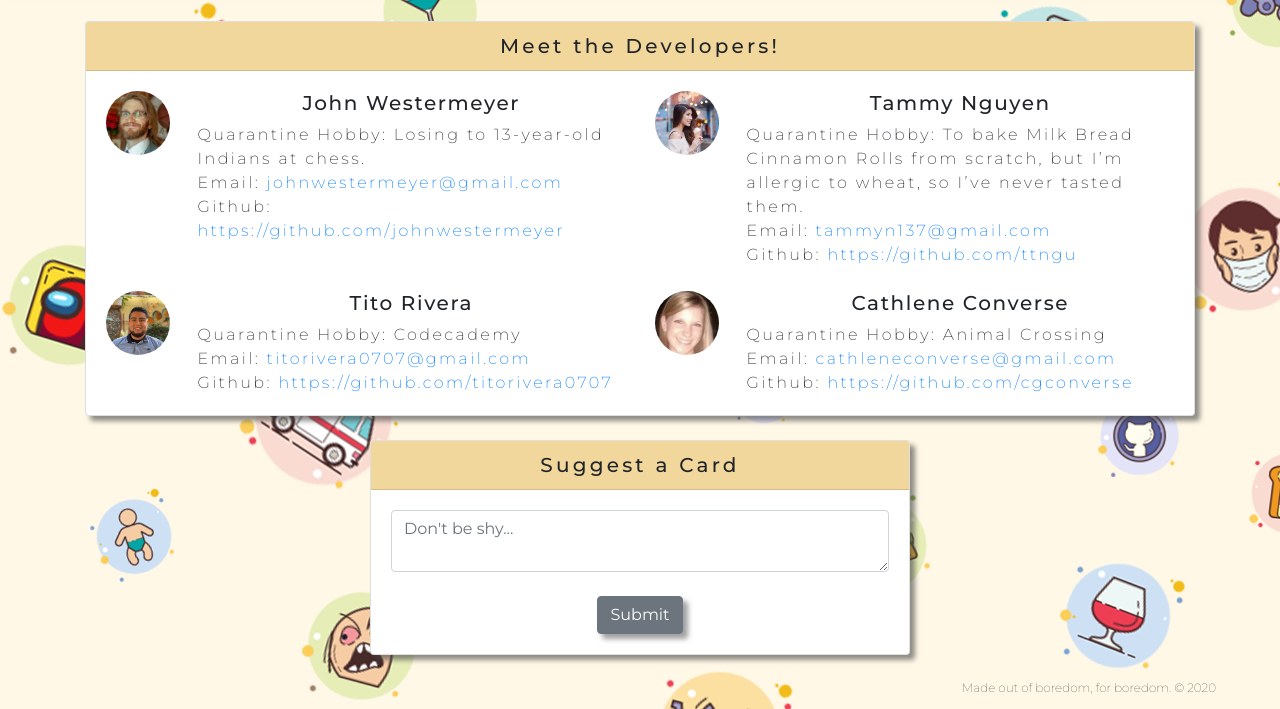
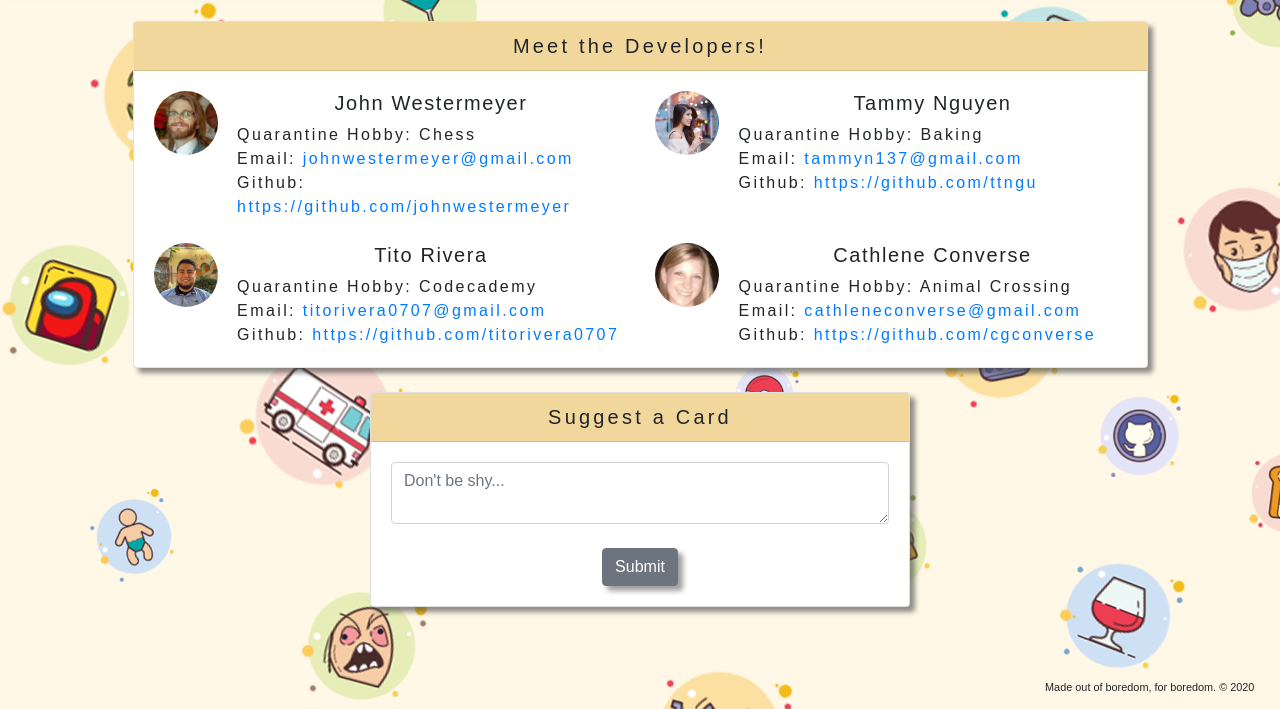
Before and after one commit to ttngu/QuarantineGame, a website: page public/contactPage.html in a window 1280 px wide. Shown: the part 91-800 px from the top of the page. Drawn offline with nearby package versions, Linux system fonts and the light colour scheme.

Commit message:
fixed footer again, and width cards

```diff
--- a/public/contactPage.html
+++ b/public/contactPage.html
@@ -7,8 +7,8 @@
     <!-- Add CSS -->
     <link rel="stylesheet" href="https://stackpath.bootstrapcdn.com/bootstrap/4.3.1/css/bootstrap.min.css" integrity="sha384-ggOyR0iXCbMQv3Xipma34MD+dH/1fQ784/j6cY/iJTQUOhcWr7x9JvoRxT2MZw1T" crossorigin="anonymous">
     <script src="https://stackpath.bootstrapcdn.com/bootstrap/4.3.1/js/bootstrap.min.js" integrity="sha384-JjSmVgyd0p3pXB1rRibZUAYoIIy6OrQ6VrjIEaFf/nJGzIxFDsf4x0xIM+B07jRM" crossorigin="anonymous"></script>
-    <link rel="preconnect" href="https://fonts.gstatic.com">
-    <link href="https://fonts.googleapis.com/css2?family=Montserrat:ital,wght@0,100;0,200;0,400;0,500;0,600;0,700;1,300&display=swap" rel="stylesheet">    <link rel="stylesheet" href="./stylesheets/style.css">
+    <!-- <link rel="preconnect" href="https://fonts.gstatic.com">
+    <link href="https://fonts.googleapis.com/css2?family=Montserrat:ital,wght@0,100;0,200;0,400;0,500;0,600;0,700;1,300&display=swap" rel="stylesheet">    <link rel="stylesheet" href="./stylesheets/style.css"> -->
     <link rel="stylesheet" href="./stylesheets/style.css">
   </head>
 
@@ -32,7 +32,7 @@
   <div class="container">
         <!-- Row 1-->
     <div class= "row">
-      <div class="col-md-12 m-auto">
+      <div class="col-md-11 m-auto">
         <div class="card">
           <!-- Insert Header -->
           <h5 class="card-header">Meet the Developers!</h5>
@@ -52,7 +52,7 @@
                     <div class="col-md-10">
                       <h5 class="dev-name">John Westermeyer</h5>
 
-                      <p class="dev-odd-fact">Quarantine Hobby: Losing to 13-year-old Indians at chess.
+                      <p class="dev-odd-fact">Quarantine Hobby: Chess
                       <br>Email: <a href="johnwestermeyer@gmail.com">johnwestermeyer@gmail.com</a>
                       <br>Github: <a href="https://github.com/johnwestermeyer">https://github.com/johnwestermeyer</a>
                       </p>
@@ -71,8 +71,7 @@
                     <div class="col-md-10">
                       <h5 class="dev-name">Tammy Nguyen</h5>
 
-                      <p class="dev-odd-fact">Quarantine Hobby: To bake Milk Bread Cinnamon Rolls from scratch,
-                                              but I’m allergic to wheat, so I’ve never tasted them.
+                      <p class="dev-odd-fact">Quarantine Hobby: Baking
                       <br>Email: <a href="mailto:tammyn137@gmail.com">tammyn137@gmail.com</a>
                       <br>Github: <a href="https://github.com/ttngu">https://github.com/ttngu</a>
                       </p>
--- a/public/stylesheets/style.css
+++ b/public/stylesheets/style.css
@@ -162,7 +162,7 @@ h6 {
   max-height: 4rem;
   max-width: 7rem;
   border-radius: 35px;
-  float: left;
+  float: center;
 }
 
 .dev-odd-fact {
@@ -252,10 +252,10 @@ footer {
   clear: both;
   display: block;
   text-align: right;
-  font-size: .75rem;
+  font-size: .68rem;
   font-weight: lighter;
   bottom:0;
-  width: 95%;
+  width: 98%;
   height: 30px;
   position: fixed;
 }
```
Also changed, not shown: public/aboutPage.html (+2 -2 lines).
